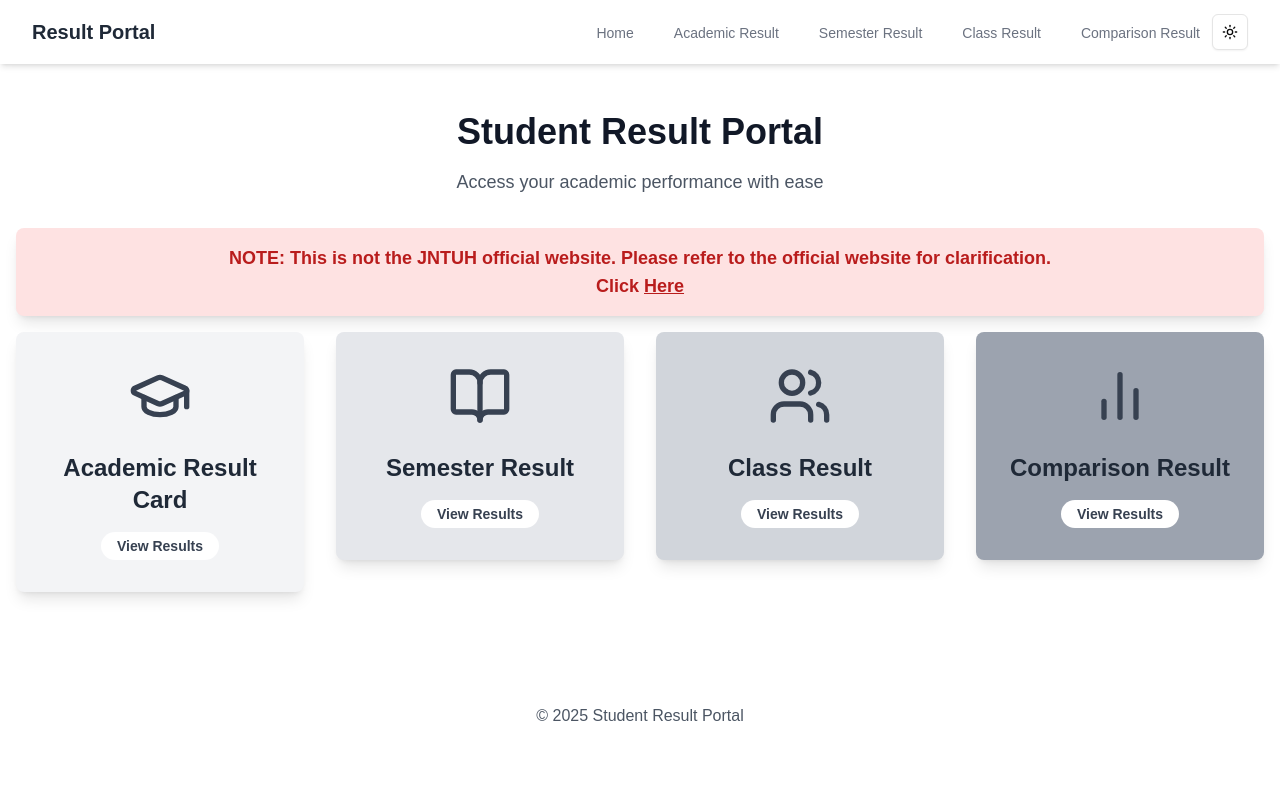
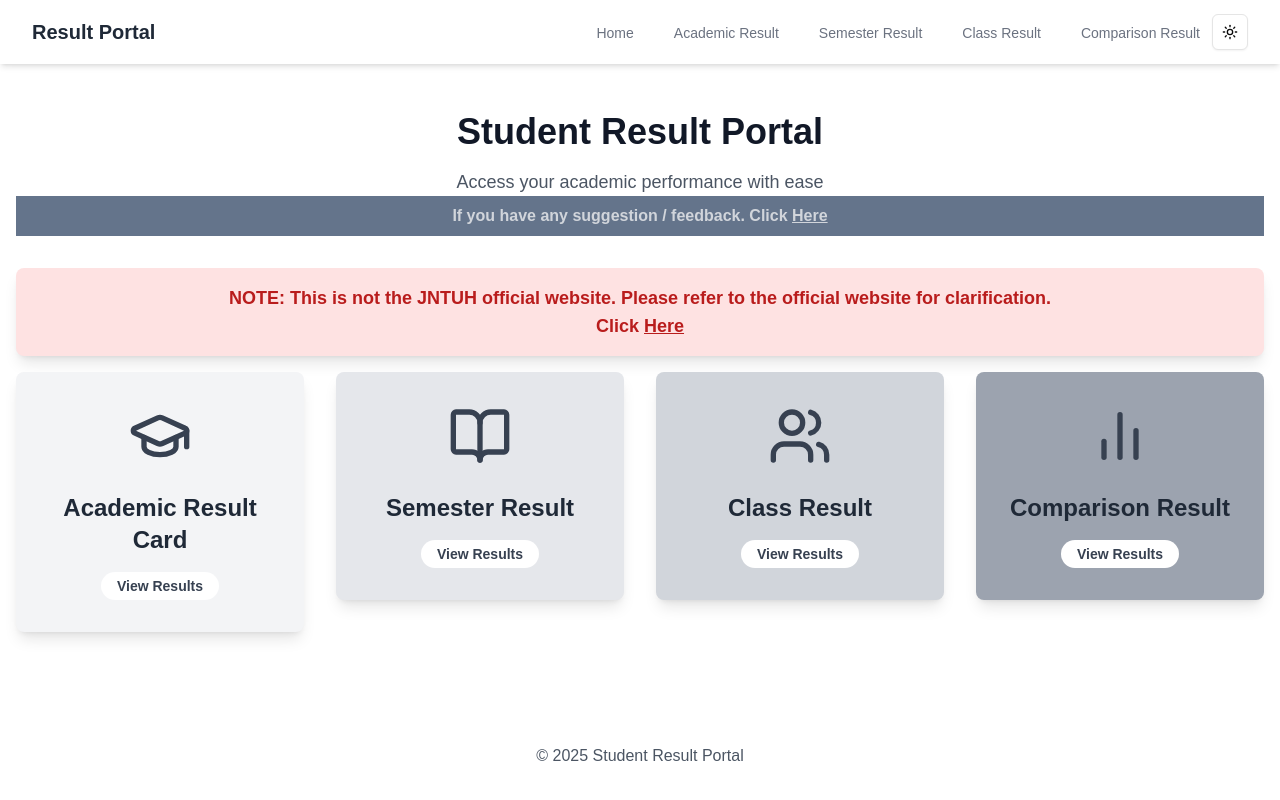
Before and after one commit to Hemant2059/jntuh-results, a Next.js app: page / in a window 1280 px wide. Built offline with nearby package versions, Linux system fonts and the light colour scheme.

Commit message:
Add feedback suggestion link and clarify website affiliation in the homepage

```diff
--- a/app/page.tsx
+++ b/app/page.tsx
@@ -18,6 +18,9 @@ export default function Home() {
           <div className="text-center  mb-8">
             <h1 className="text-xl md:text-3xl lg:text-4xl font-bold text-gray-900 dark:text-white mb-4">Student Result Portal</h1>
             <p className="text-base md:text-lg text-gray-600 dark:text-gray-300">Access your academic performance with ease</p>
+            <p className="text-base font-bold bg-slate-500 p-2 text-gray-300 dark:text-gray-300">If you have any suggestion / feedback. <span>Click <a href="https://forms.gle/tkFeACY69enzZxEH9" target="_blank" rel="noopener noreferrer" className='underline'>
+  Here
+</a></span></p>
           </div>
           <div className="mb-4 bg-red-100 dark:bg-red-900 text-red-700 dark:text-red-100 p-4 rounded-lg shadow-lg text-center mx-auto">
             <p className="text-base md:text-lg font-semibold">NOTE: This is not the JNTUH official website. Please refer to the official website for clarification.</p>
```
